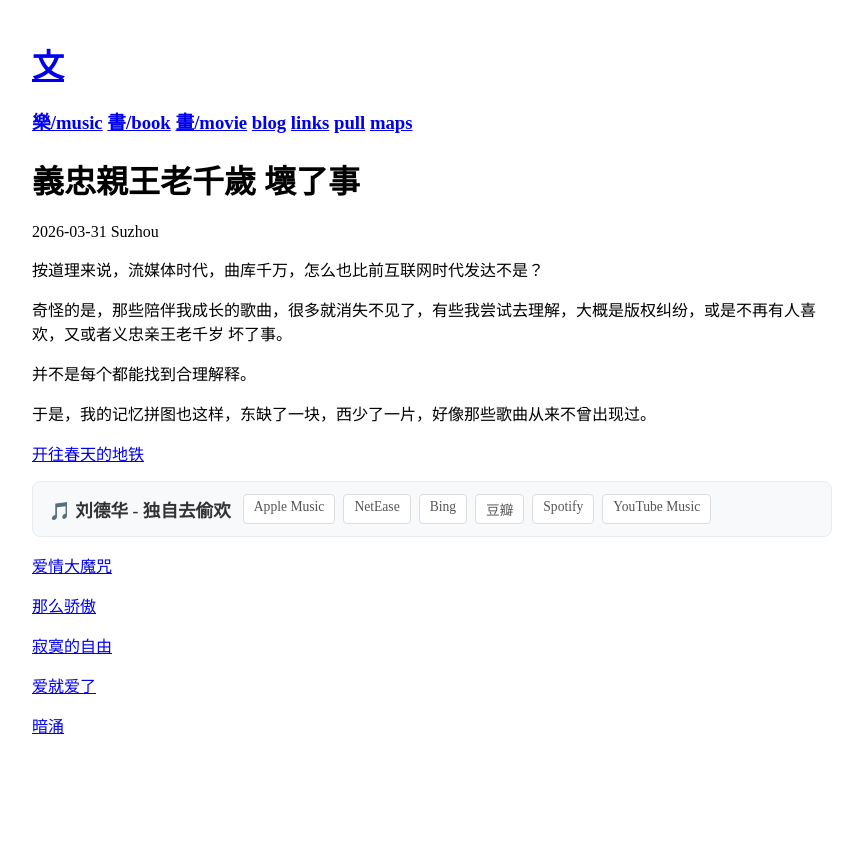
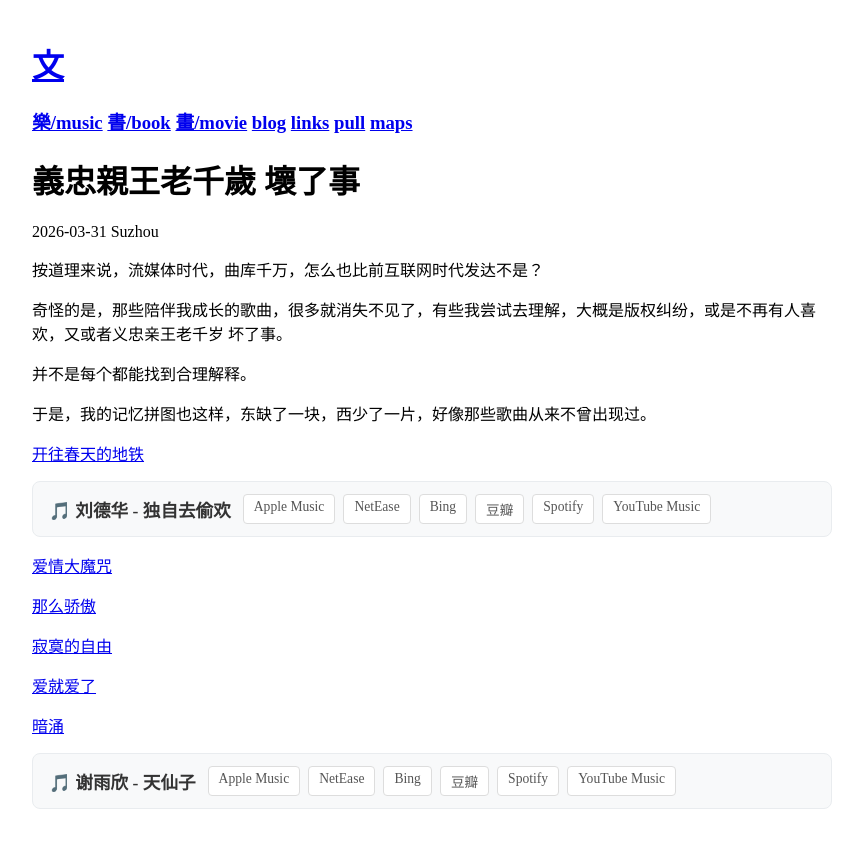
Before and after one commit to wangw469/wangw469.github.io, a Jekyll site: the page built from _posts/2026-03-31-yizhong-prince-political-downfall.md, in a window 1280 px wide. Shown: the top 848 px of the page, without its empty margins (8-871 px from the left). Built offline with Jekyll 4.4.1, drawn with Linux system fonts in a browser that asks for light colours.

Commit message:
add new song

```diff
--- a/_posts/2026-03-31-yizhong-prince-political-downfall.md
+++ b/_posts/2026-03-31-yizhong-prince-political-downfall.md
@@ -26,3 +26,5 @@ date: 2026-03-31
 [爱就爱了](https://www.bilibili.com/video/BV1yatAzKEkM)
 
 [暗涌](https://www.bilibili.com/video/BV13NrQBKEdy/)
+
+{% song artist="谢雨欣" title="天仙子" %}
```
